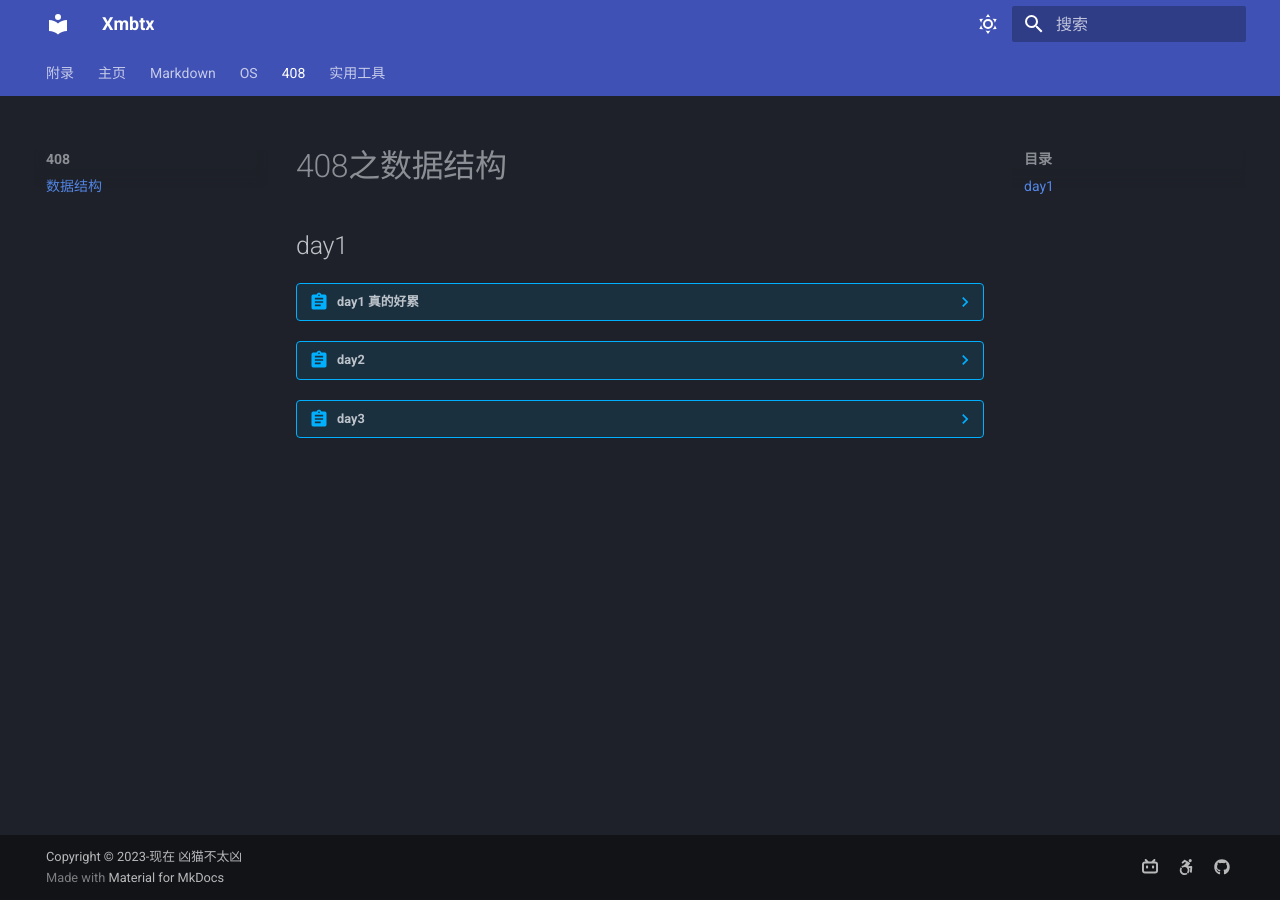
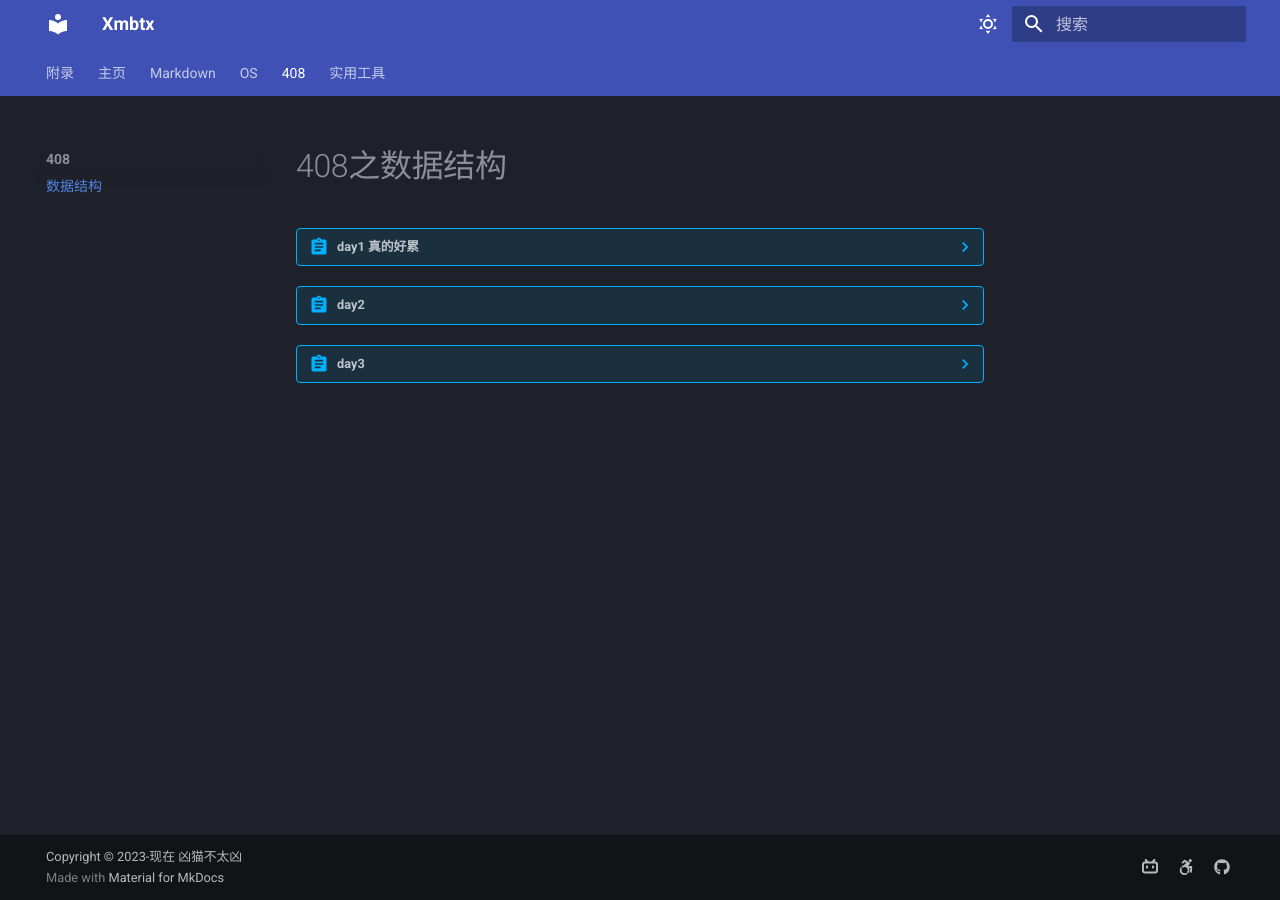
Before and after one commit to Xmbtx/xmbtx-blog, an MkDocs documentation site: the page built from docs/408/DSA.md, in a window 1280 px wide. Built offline with MkDocs 1.6.1 and Material for MkDocs 9.7.7, drawn with Linux system fonts in a browser that asks for light colours.

Commit message:
2024-01-25_00:00:22 update

```diff
--- a/docs/408/DSA.md
+++ b/docs/408/DSA.md
@@ -1,6 +1,4 @@
 # 408之数据结构
-
-## day1
 
 ??? abstract "day1 真的好累"
 
```
